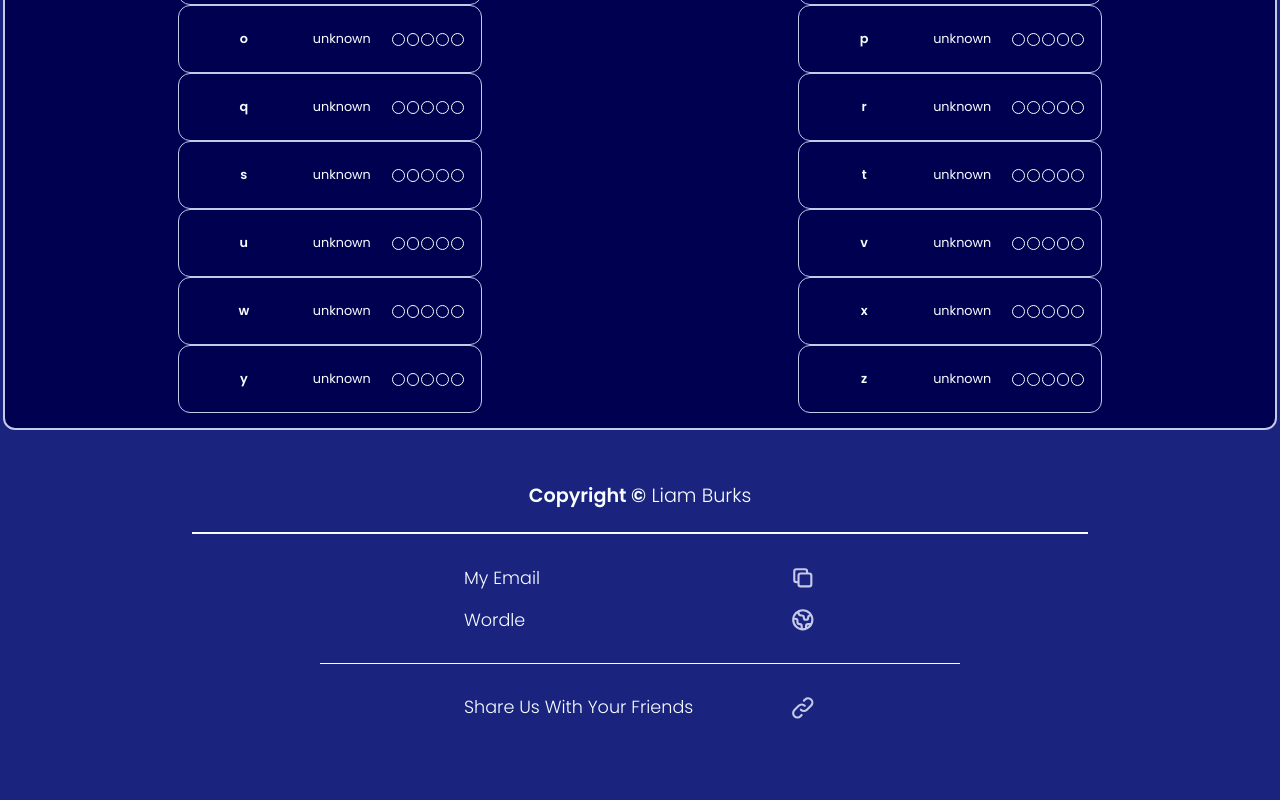
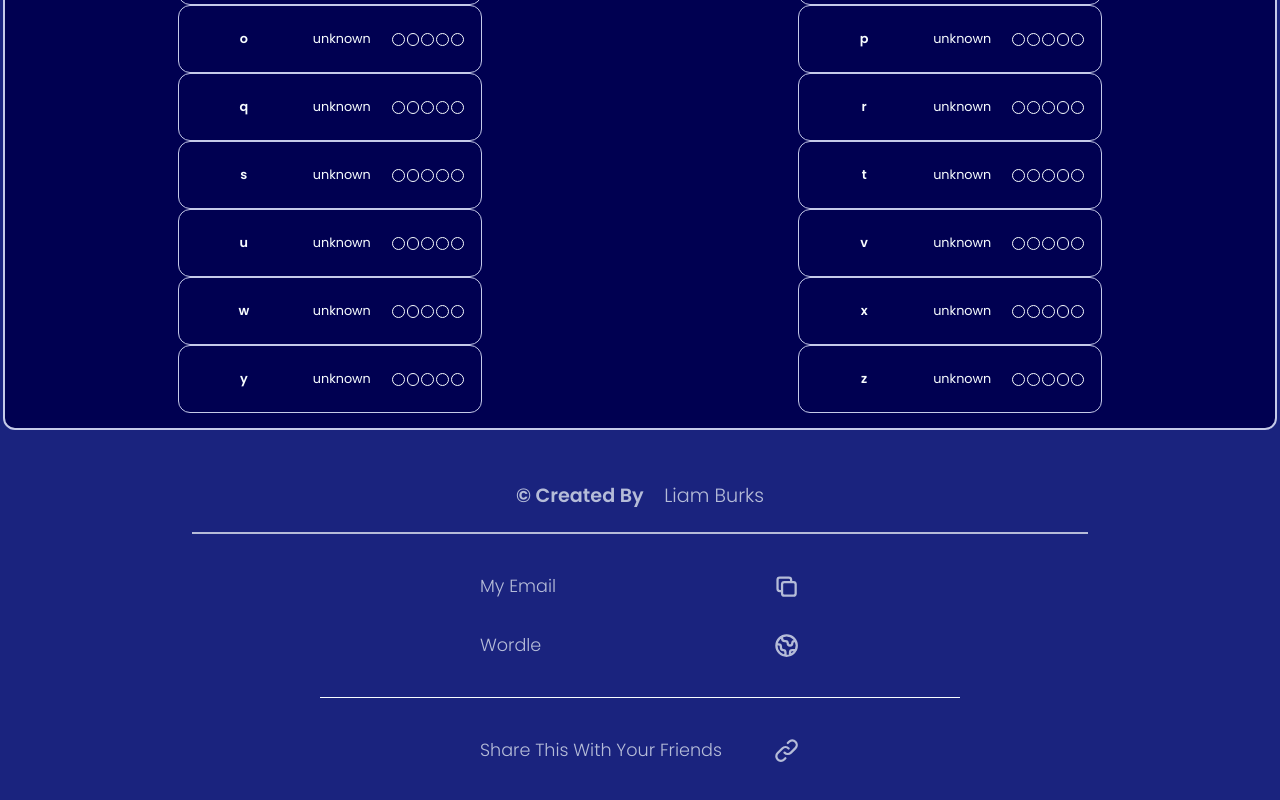
Before and after one commit to liamjamesburks/wordle-helper, a React (Create React App) app: page / in a window 1280 px wide. Shown: the part 1843-2643 px from the top of the page. Before the commit the page ends 2603 px from the top, so only its background shows below. Built offline with nearby package versions, Linux system fonts and the light colour scheme.

Commit message:
Fixed links issue by replacing target with currentTarget.

```diff
--- a/src/App.css
+++ b/src/App.css
@@ -3,6 +3,7 @@
 :root {
   --background: #1a237e;
   --foreground: #f8fdff;
+  --foreground-muted: rgba(248, 253, 255, 0.7);
 
   --card-border: #c5cae9;
   --card-background: #000051;
--- a/src/components/footer-component/footer-component.jsx
+++ b/src/components/footer-component/footer-component.jsx
@@ -10,19 +10,33 @@ import 'react-toastify/dist/ReactToastify.css';
 const Footer = () => {
 
     const copyToClipboard = (event) => {
-        const id = event.target.id;
+        const id = event.currentTarget.id;
 
         let url;
         if (id.indexOf('#') >= 0) {
-            url = event.target.parentElement.id;
-            console.log(event.target.parentElement.id);
+            url = event.currentTarget.parentElement.id;
         } else {
-            url = event.target.id;
+            url = event.currentTarget.id;
         }
 
-        navigator.clipboard.writeText(url).then(()=>{
+        navigator.clipboard.writeText(url)
+            .then(
+                ()=>{
+                    console.log(url);
+
                     if ((url.indexOf("liamjames") >= 0) || url.indexOf("helper") >= 0) {
                         toast("Link Copied to Clipboard",
+                            {
+                                position: "bottom-right",
+                                autoClose: 2000,
+                                hideProgressBar: true,
+                                closeOnClick: true,
+                                pauseOnHover: false,
+                                draggable: false,
+                                progress: undefined
+                            });
+                    } else if (!url) {
+                        toast("Something Went Wrong, Try Again",
                             {
                                 position: "bottom-right",
                                 autoClose: 2000,
@@ -35,30 +49,31 @@ const Footer = () => {
                     } else {
                         window.open(url);
                     }
-        })
+                }
+            )
     }
 
     return (
         <div className="footer-container">
             <div className="centred">
-                <h6 className="larger lighter"><strong>Copyright &copy;</strong> Liam Burks</h6>
+                <h6 className="larger lighter"><strong className="mr-2">&copy; Created By </strong> Liam Burks</h6>
             </div>
             <span className="line-bigger" />
 
             <div id="liamjamesburks@gmail.com" className="footer-item-container" onClick={copyToClipboard}>
-                <p id="p#1" className="lighter footer-item-detail link">My Email</p>
+                <div id="p#1" className="lighter footer-item-detail link">My Email</div>
                 <DuplicateIcon id="i#1" className="footer-icon"/>
             </div>
 
             <div id="https://www.nytimes.com/games/wordle/index.html" className="footer-item-container" onClick={copyToClipboard}>
-                <p id="p#3" className="lighter footer-item-detail link">Wordle</p>
-                <GlobeIcon id="i#3" name="https://www.nytimes.com/games/wordle/index.html" className="footer-icon"/>
+                <div id="p#3" className="lighter footer-item-detail link">Wordle</div>
+                <GlobeIcon id="i#3" className="footer-icon"/>
             </div>
 
             <span className="line" />
             <div id="https://wordle-helper-app.netlify.app/" className="footer-item-container" onClick={copyToClipboard}>
-                <p id="p#3" className="lighter footer-item-detail link">Share Us With Your Friends</p>
-                <LinkIcon id="i#3" name="https://wordle-helper-app.netlify.app/" className="footer-icon"/>
+                <div id="p#3" className="lighter footer-item-detail link">Share This With Your Friends</div>
+                <LinkIcon id="i#3" className="footer-icon"/>
             </div>
 
             <ToastContainer
--- a/src/components/footer-component/footer-styles.css
+++ b/src/components/footer-component/footer-styles.css
@@ -7,7 +7,7 @@
     padding: 1rem 0;
     margin: 1rem 0;
 
-    color: var(--foreground);
+    color: var(--foreground-muted);
 
     bottom: 0;
 
@@ -26,11 +26,10 @@
     justify-content: space-between;
     align-items: center;
 
-    padding: 0.5rem 1rem;
+    padding: 1rem 2rem;
     border-radius: var(--radius);
 
     cursor: pointer;
-    z-index: 1000;
 }
 .footer-item-container:hover {
     background-color: var(--card-background-hover);
@@ -40,18 +39,16 @@
     font-weight: lighter;
     margin-left: 1rem;
 
-    max-height: 1.6rem;
+    max-height: 1.7rem;
 
-    color: var(--card-border);
+    color: var(--foreground-muted);
 
     transform: scale(1);
-    transition: 0.2s;
-
-    z-index: -100;
+    transition: 0.05s;
 }
 .footer-icon:hover {
     transform: scale(1.2);
-    transition: 0.2s;
+    transition: 0.05s;
 }
 
 .footer-item-detail {
@@ -59,7 +56,6 @@
     text-align: center;
     font-size: 1.1rem;
 
-    z-index: -100;
     /*font-family: source-code-pro, Menlo, Monaco, Consolas, 'Courier New',*/
     /*monospace;*/
     /*text-transform: uppercase;*/
@@ -69,13 +65,13 @@
     text-decoration: none;
     font-weight: lighter;
     text-align: center;
-    color: var(--foreground);
+
     font-size: 1.1rem;
+}
+.link:hover {
+    font-weight: bold;
+}
 
-    /*font-family: source-code-pro, Menlo, Monaco, Consolas, 'Courier New',*/
-    /*monospace;*/
-    /*text-transform: uppercase;*/
-}
 
 .mr-2 {
     margin-right: 1rem;
@@ -87,7 +83,7 @@
 
 .line-bigger {
     width: 70%;
-    border-bottom: 2px solid var(--foreground);
+    border-bottom: 2px solid var(--foreground-muted);
     margin: 1.4rem 0;
 }
 
--- a/src/components/letter-input/letter-input-styles.css
+++ b/src/components/letter-input/letter-input-styles.css
@@ -59,7 +59,7 @@
         transition-duration: 0.1s;
     }
     .letter-input-container:active {
-        box-shadow: 1px 1px 2px 0px var(--card-border);
+        box-shadow: 1px 1px 2px 0 var(--card-border);
 
         transform: scale(1.2);
         transition-duration: 0.1s;
```
Lines whose indentation alone changed are shown as unchanged.
